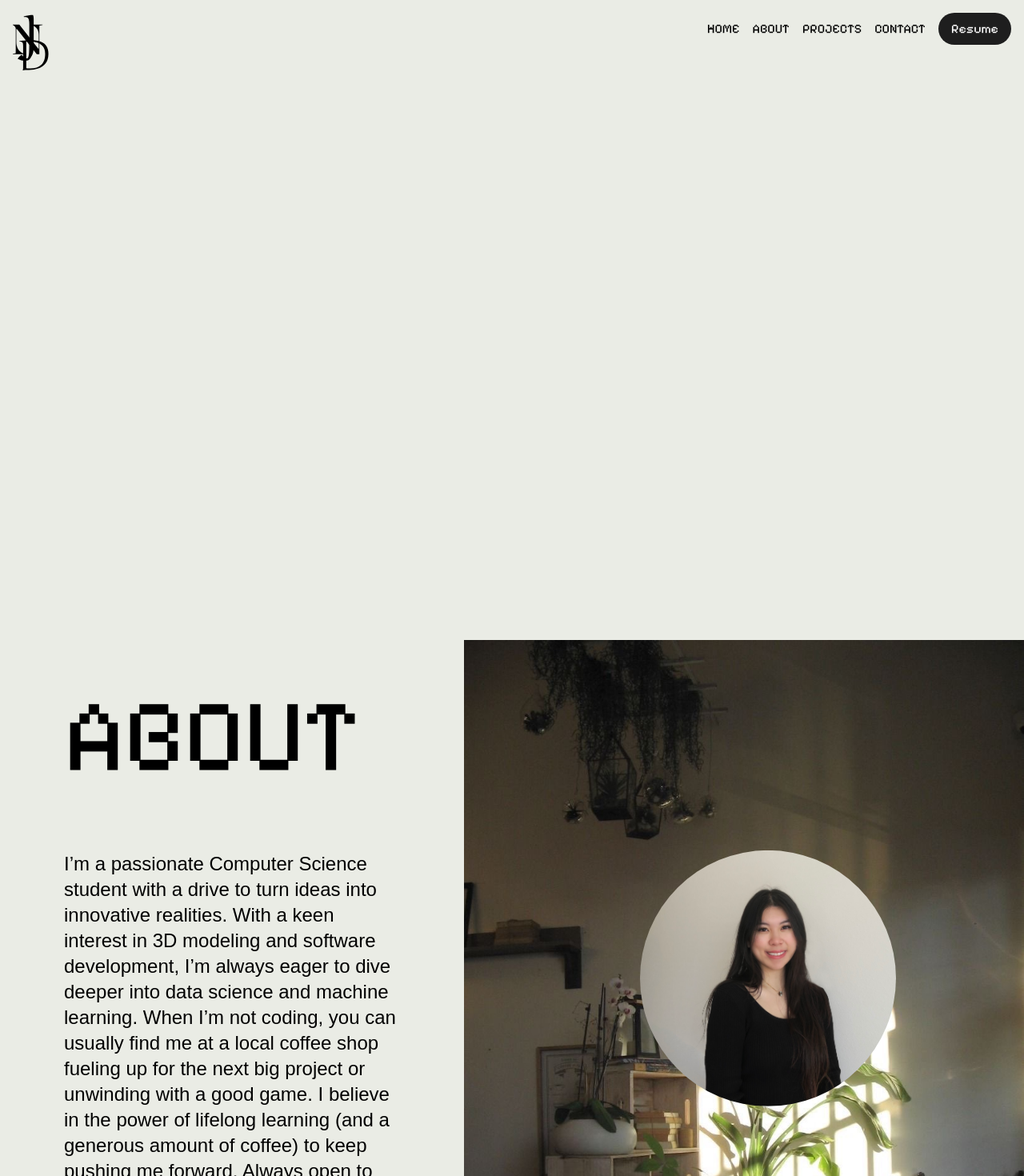
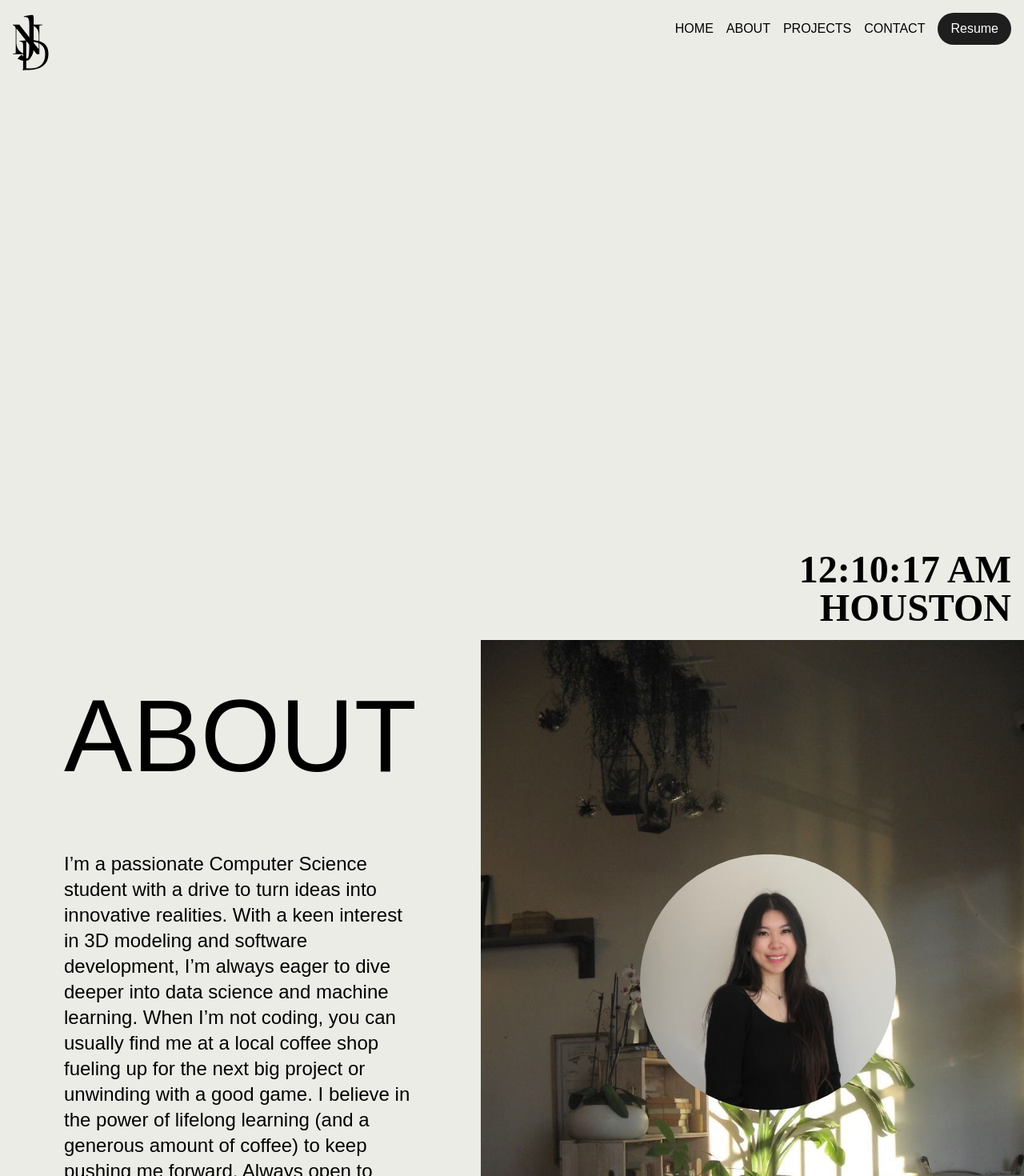
Before and after one commit to jessiicado/jessiixynhu, a React (Vite) app: page / in a window 1280 px wide. Shown: the top 1470 px of the page at 80% size. Built offline with nearby package versions, Linux system fonts and the light colour scheme; a web font is replaced by a local one.

Commit message:
fix topbtn and others

```diff
--- a/src/App.jsx
+++ b/src/App.jsx
@@ -5,7 +5,7 @@ import About from "./components/pages/About";
 import Contact from "./components/pages/Contact";
 import Projects from "./components/pages/Projects";
 import Footer from "./components/pages/Footer";
-
+import ToTop from "./components/ui/ToTop";
 function App() {
   return (
     <>
@@ -16,6 +16,7 @@ function App() {
       <Projects />
       <Contact />
       <Footer />
+      <ToTop />
     </>
   );
 }
--- a/src/components/pages/About.jsx
+++ b/src/components/pages/About.jsx
@@ -95,10 +95,10 @@ const About = () => {
       className="about-section flex justify-end sticky items-center h-screen w-full"
     >
       <div className="container text-left text-2xl z-0 md:w-1/2 p-20 font-general">
-        <div className="ABOUT-TITLE w-1/2 justify-center items-center whitespace-nowrap font-pixel">
+        <div className="ABOUT-TITLE w-1/2 justify-center items-center whitespace-nowrap font-black">
           <h1 className="flex text-9xl">ABOUT</h1>
         </div>
-        <h2 className="pt-20 font-tabular">
+        <h2 className="pt-20 font-black">
           I’m a passionate Computer Science student with a drive to turn ideas
           into innovative realities. With a keen interest in 3D modeling and
           software development, I’m always eager to dive deeper into data
--- a/src/components/pages/Footer.jsx
+++ b/src/components/pages/Footer.jsx
@@ -1,5 +1,4 @@
 import React from "react";
-import ToTop from "../ui/ToTop";
 
 const Footer = () => {
   const currentYear = new Date().getFullYear();
@@ -9,9 +8,6 @@ const Footer = () => {
       <p className="font-tabular font-bold text-xl">
         © {currentYear} Jessica Do. All rights reserved.
       </p>
-      <div className="justify-end flex">
-        <ToTop />
-      </div>
     </footer>
   );
 };
--- a/src/components/pages/Hero.jsx
+++ b/src/components/pages/Hero.jsx
@@ -7,7 +7,6 @@ function Hero() {
   const img = useRef(null);
   const imgContainer = useRef(null);
   const titles = useRef([]);
-  const clockRef = useRef(null);
   const transitionImage = useRef(null);
 
   useEffect(() => {
@@ -43,11 +42,6 @@ function Hero() {
       .from(
         titles.current[1],
         { y: 100, opacity: 0, duration: 1.5, ease: "power4.inOut" },
-        "-=1"
-      )
-      .from(
-        clockRef.current,
-        { opacity: 0, y: 20, duration: 1.5, ease: "power4.inOut" },
         "-=1"
       );
   }, []);
@@ -85,7 +79,7 @@ function Hero() {
           </h1>
         </div>
         {/* Clock Component */}
-        <div ref={clockRef} className="bg-transparent z-0">
+        <div className="bg-transparent z-0">
           <Clock />
         </div>
       </div>
--- a/src/components/pages/Projects.jsx
+++ b/src/components/pages/Projects.jsx
@@ -25,7 +25,7 @@ const Projects = () => {
   }
 
   return (
-    <section alt="Projects" id="Projects" className="Projects h-[300vh] w-full">
+    <section alt="Projects" id="Projects" className="Projects h-[200vh] w-full">
       <div className="Project-header -z-1 overflow-hidden" id="project-header">
         <Project id={1} />
       </div>
--- a/src/components/ui/Navbar.jsx
+++ b/src/components/ui/Navbar.jsx
@@ -23,29 +23,6 @@ function Navbar() {
       "_blank"
     );
   };
-
-  // useEffect(() => {
-
-  //   ScrollTrigger.create({
-  //     trigger: ["#About", "#Contact"],
-  //     start: "top 60%",
-  //     end: "bottom 60%",
-  //     onEnter: () => {
-  //       gsap.to("#Logos", {
-  //         fill: "#ffffff",
-  //         duration: 0.2,
-  //         ease: "power1.inOut",
-  //       });
-  //     },
-  //     onLeaveBack: () => {
-  //       gsap.to("#Logos", {
-  //         fill: "#000000",
-  //         duration: 0.2,
-  //         ease: "power1.inOut",
-  //       });
-  //     },
-  //   });
-  // }, []);
 
   return (
     <section className="entire-navbar fixed z-50">
@@ -79,7 +56,7 @@ function Navbar() {
             <li>
               <div className="left-navbar ">
                 {/* RESUME BUTTON */}
-                <div className="resumebtn bg-[#1e1e1e] px-4 py-2 font-normal font-pixel text-white rounded-full">
+                <div className="resumebtn bg-[#1e1e1e] px-4 py-2 font-normal font-black text-white rounded-full">
                   <button
                     onClick={ResumeRoute}
                     style={{ cursor: "pointer" }}
--- a/src/components/ui/ToTop.jsx
+++ b/src/components/ui/ToTop.jsx
@@ -1,14 +1,46 @@
-import React from "react";
+import React, { useEffect } from "react";
+import gsap from "gsap";
+import ScrollTrigger from "gsap/ScrollTrigger";
 
 const ToTop = () => {
+  useEffect(() => {
+    // Background transition for entire page
+    ScrollTrigger.create({
+      trigger: "#About",
+      start: "top 60%",
+      end: "bottom 60%",
+      onEnter: () => {
+        gsap.to(".topbtn", {
+          backgroundColor: "#ffffff",
+          color: "#1e1e1e",
+          duration: 0.2,
+          ease: "power1.inOut",
+        });
+      },
+      onLeaveBack: () => {
+        gsap.to(".topbtn", {
+          backgroundColor: "#eaece5",
+          color: "#ffffff",
+          duration: 0.2,
+          ease: "power1.inOut",
+        });
+      },
+    });
+  }, []);
+
   const toTop = () => {
     document.body.scrollTop = 0; // For Safari
     document.documentElement.scrollTop = 0; // For Chrome, Firefox, IE and Opera
   };
   return (
-    <div className="justify-end flex">
-      <button onClick={toTop} style={{ cursor: "pointer" }}>
-        Back to Top
+    <div className="topbtn fixed z-50">
+      <button
+        onClick={toTop}
+        style={{
+          cursor: "pointer",
+        }}
+      >
+        ^
       </button>
     </div>
   );
--- a/src/index.css
+++ b/src/index.css
@@ -131,7 +131,25 @@ body {
   right: 1rem;
   gap: 1rem;
   font-size: 1rem;
-  font-family: "Pixelify Sans", sans-serif;
+  font-family: "Epilogue", sans-serif;
+  transition: transform 0.3s ease-in-out;
+}
+
+.nav-links a::before {
+  content: "";
+  position: absolute;
+  left: 0;
+  bottom: 0;
+  width: 0; /* Start with zero width */
+  height: 3px;
+  background: rgb(100, 90, 92);
+  transform: scaleX(0);
+  transform-origin: bottom left; /* Set the transform origin for the left side */
+  transition: width 0.3s ease-in-out; /* Transition width */
+}
+
+.nav-links a:hover::before {
+  width: 100%; /* Expand the width on hover */
 }
 
 /* HERO */
@@ -160,9 +178,6 @@ body {
   color: white;
 }
 
-/* body.dark .about-section {
-  background-color: #38373d;
-} */
 body.dark .Profile {
   background-image: url("/src/assets/images/background.jpg");
   background-size: cover;
@@ -190,12 +205,14 @@ body.dark .Profile {
   scroll-snap-align: end;
 } */
 
-.even .Contact {
-  background-color: #27272a;
-}
-
 /* FOOTER */
 
 .Footer {
   background-color: var(--light-bg-color);
 }
+
+#About,
+#Projects,
+#Contact {
+  scroll-snap-align: start;
+}
```
